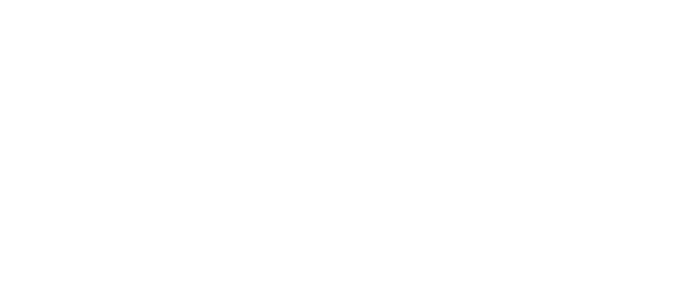
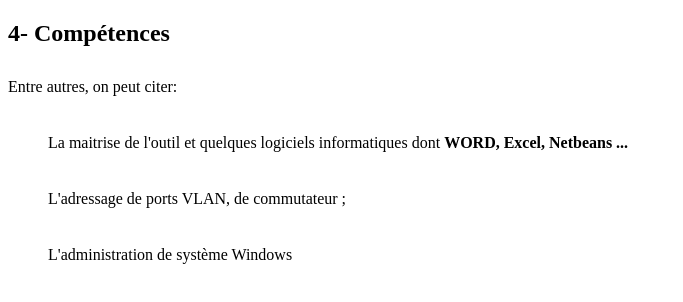
Before and after one commit to rorodjossou/git-mon-cv, a plain HTML site: page index.html in a window 1280 px wide. Shown: the whole page, without its empty margins (0-683 px from the left). Drawn offline with Linux system fonts and the light colour scheme.

Commit message:
mise en place de la section competences

```diff
--- a/index.html
+++ b/index.html
@@ -5,6 +5,12 @@
     <title>CV</title>
 </head>
 <body>
-
+    <h2>4- Compétences</h2>
+                <p style="line-height: 40px;">
+                    Entre autres, on peut citer:
+                    <ul style="line-height: 40px;"> La maitrise de l'outil et quelques logiciels informatiques dont <b>WORD, Excel, Netbeans ...</b></ul>
+                    <ul style="line-height: 40px;">L'adressage de ports VLAN, de commutateur ;</ul>
+                    <ul style="line-height: 40px;">L'administration de système Windows</ul>
+                </p>
 </body>
 </html>
```
